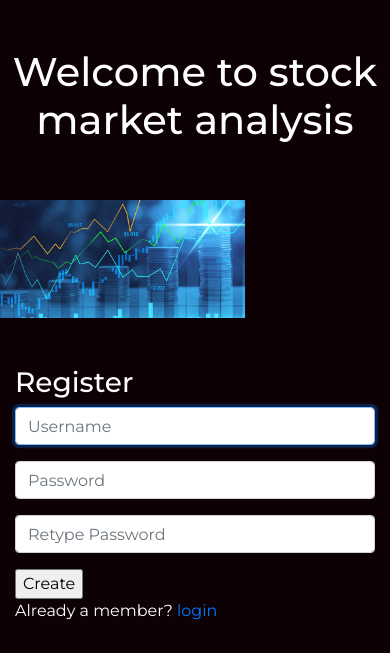
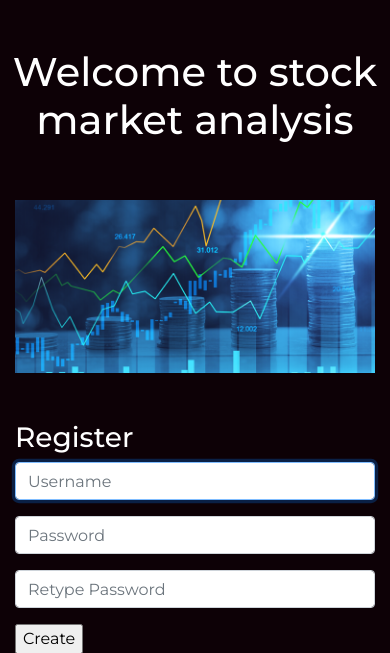
Before and after one commit to harshavardhanch9/Capstone_Project, a Flask app: page / in a window 390 px wide. Shown: the part 76-729 px from the top of the page. Run offline with Flask 2, Linux system fonts and the light colour scheme; some libraries are stand-ins or nearby versions.

Commit message:
Add files via upload

```diff
--- a/templates/home.html
+++ b/templates/home.html
@@ -11,7 +11,7 @@
       <div class="container p-0 mt-5">
         <div class="row justify-content-evenly">
           <h1 class="text-center">Welcome to stock market analysis</h1>
-            <div class="col-8 pl-0 mt-5">
+            <div class="col-12 col-sm-12 col-md-6 col-lg-6 mt-5">
               <img class="img-fluid" src="{{url_for('static', filename='logo1.png')}}"
                   alt="Market sentiment">
             </div>
@@ -29,6 +29,11 @@
               <p> Already a member? <a href="/login">login</a></p>
             </div>
         </div>
+      <br>
+      <br>
+      <br>
+      <br>
+      <br>
       </div>
     </div>
   <!-- </section> -->
```
